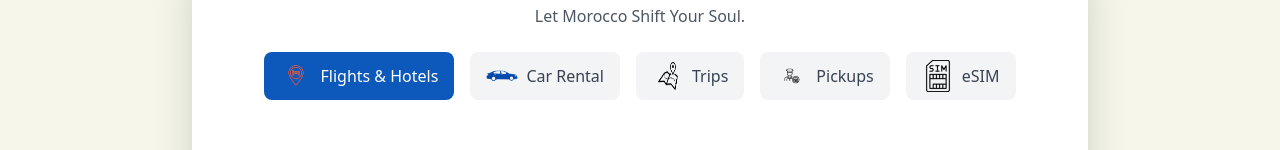
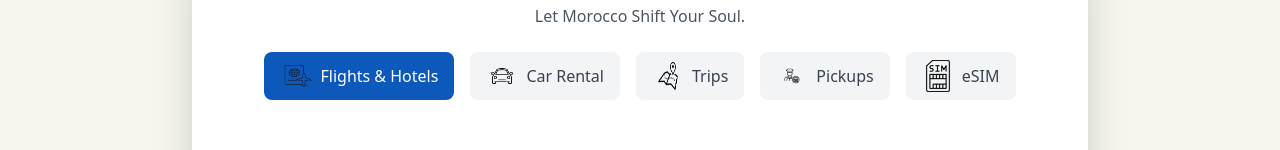
Before and after one commit to noss101/fly-and-room, a React (Vite) app: page / in a window 1280 px wide. Shown: the part 245-395 px from the top of the page. Built offline with nearby package versions, Linux system fonts and the light colour scheme; a web font is replaced by a local one.

Commit message:
Update widget icons

```diff
--- a/src/components/booking/BookingWidget.jsx
+++ b/src/components/booking/BookingWidget.jsx
@@ -48,7 +48,7 @@ const BookingWidget = () => {
           onClick={() => switchWidget('hotel-flight')}
         >
           {/* Updated icon size from w-6 h-6 to w-8 h-8 */}
-          <img src="/icons/flyhotel.png" alt="Flights & Hotels" className="w-8 h-8 mr-2" />
+          <img src="/icons/newflighticon.png" alt="Flights & Hotels" className="w-8 h-8 mr-2" />
           Flights & Hotels
         </button>
         <button
@@ -59,7 +59,7 @@ const BookingWidget = () => {
           }`}
           onClick={() => switchWidget('car-rental')}
         >
-          <img src="/icons/carrental.png" alt="Car Rental" className="w-8 h-8 mr-2" />
+          <img src="/icons/newcarrentalicon.png" alt="Car Rental" className="w-8 h-8 mr-2" />
           Car Rental
         </button>
         <button
--- a/src/components/sections/ServicesSection.jsx
+++ b/src/components/sections/ServicesSection.jsx
@@ -6,14 +6,14 @@ const ServicesSection = () => {
     {
       title: 'Flights & Hotels',
       description: 'Search and book flights and hotels in one place.',
-      iconSrc: '/icons/flyhotel.png',
+      iconSrc: '/icons/newflighticon.png',
       color: 'bg-blue-100',
       link: '/?service=hotel-flight#booking-widget',
     },
     {
       title: 'Car Rental',
       description: 'Find the best rates on car rentals for your trip.',
-      iconSrc: '/icons/carrental.png',
+      iconSrc: '/icons/newcarrentalicon.png',
       color: 'bg-orange-100',
       link: '/?service=car-rental#booking-widget',
     },
```
